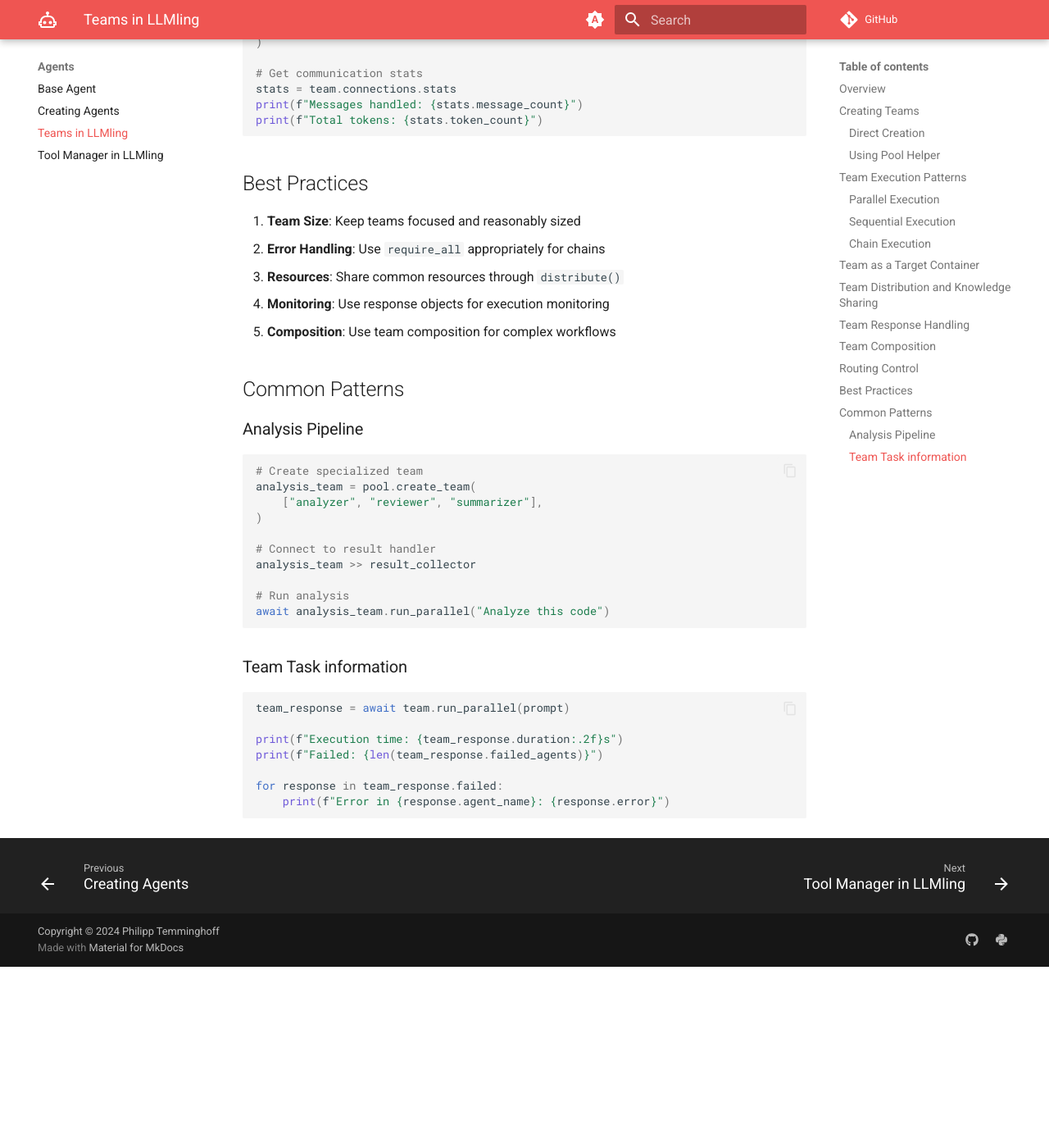
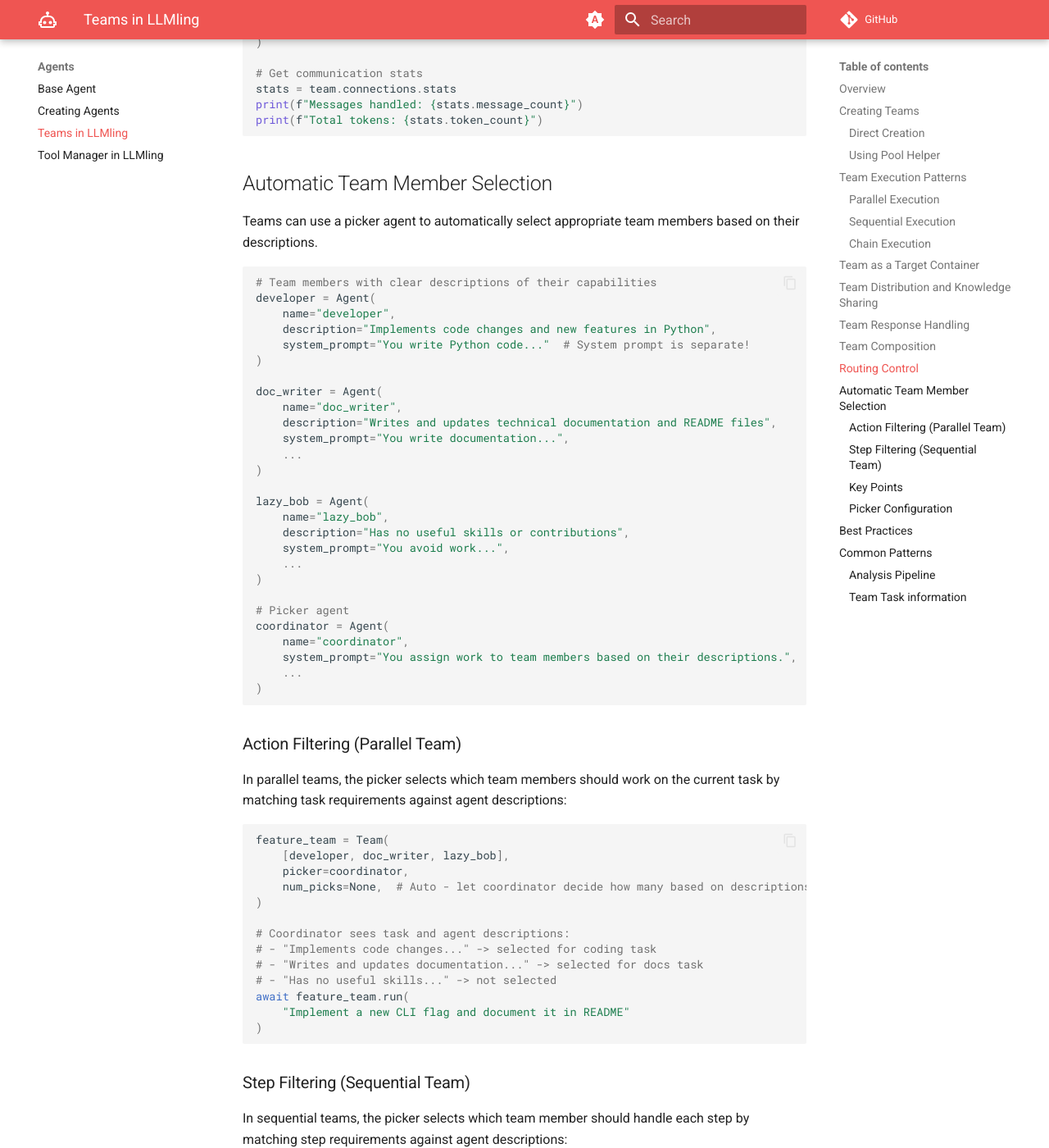
Before and after one commit to uk0/llmling-agent, an MkDocs documentation site: the page built from docs/agents/team.md, in a window 1280 px wide and 1400 px high, scrolled down 3653 px. Shown: the whole window at 82% size. Built offline with MkDocs 1.6.1 and Material for MkDocs 9.7.7, drawn with Linux system fonts in a browser that asks for light colours; comment, search, counter and statistics services are not loaded; before the commit the page ends 4832 px from its top, so only the background shows below that; some of the changed text lies outside the part shown.

Commit message:
chore: readme update

````diff
--- a/docs/agents/team.md
+++ b/docs/agents/team.md
@@ -175,6 +175,116 @@ print(f"Messages handled: {stats.message_count}")
 print(f"Total tokens: {stats.token_count}")
 ```
 
+## Automatic Team Member Selection
+
+Teams can use a picker agent to automatically select appropriate team members based
+on their descriptions.
+
+```python
+# Team members with clear descriptions of their capabilities
+developer = Agent(
+    name="developer",
+    description="Implements code changes and new features in Python",
+    system_prompt="You write Python code..."  # System prompt is separate!
+)
+
+doc_writer = Agent(
+    name="doc_writer",
+    description="Writes and updates technical documentation and README files",
+    system_prompt="You write documentation...",
+    ...
+)
+
+lazy_bob = Agent(
+    name="lazy_bob",
+    description="Has no useful skills or contributions",
+    system_prompt="You avoid work...",
+    ...
+)
+
+# Picker agent
+coordinator = Agent(
+    name="coordinator",
+    system_prompt="You assign work to team members based on their descriptions.",
+    ...
+)
+```
+
+### Action Filtering (Parallel Team)
+
+In parallel teams, the picker selects which team members should work on the current task
+by matching task requirements against agent descriptions:
+
+```python
+feature_team = Team(
+    [developer, doc_writer, lazy_bob],
+    picker=coordinator,
+    num_picks=None,  # Auto - let coordinator decide how many based on descriptions
+)
+
+# Coordinator sees task and agent descriptions:
+# - "Implements code changes..." -> selected for coding task
+# - "Writes and updates documentation..." -> selected for docs task
+# - "Has no useful skills..." -> not selected
+await feature_team.run(
+    "Implement a new CLI flag and document it in README"
+)
+```
+
+### Step Filtering (Sequential Team)
+
+In sequential teams, the picker selects which team member should handle each step
+by matching step requirements against agent descriptions:
+
+```python
+bugfix_team = TeamRun(
+    [
+        coder := Agent(
+            name="coder",
+            description="Implements bug fixes and code improvements"
+        ),
+        tester := Agent(
+            name="tester",
+            description="Runs tests and verifies code changes"
+        ),
+        lazy_jim := Agent(
+            name="lazy_jim",
+            description="Contributes nothing to the team"
+        )
+    ],
+    picker=coordinator,
+    num_picks=1,  # One agent per step
+)
+
+# For each step, coordinator matches requirements to descriptions:
+# 1. "Implements bug fixes..." -> selected for fix
+# 2. "Runs tests..." -> selected for verification
+# "Contributes nothing..." -> never selected
+await bugfix_team.run(
+    "Fix and verify the login system bug"
+)
+```
+
+### Key Points
+
+- Agent descriptions are crucial for selection
+- System prompts are separate from descriptions
+- Picker uses descriptions to match agents to tasks
+- Selection can be automatic (num_picks=None) or fixed (num_picks=N)
+
+### Picker Configuration
+
+Both team types support:
+
+- `picker`: Agent that selects team members
+- `num_picks`: Number of agents to select
+  - `None`: Auto mode - picker decides how many needed
+  - `1`: Single agent per task/step
+  - `N`: Exact number of agents required
+
+
+
+
 ## Best Practices
 
 1. **Team Size**: Keep teams focused and reasonably sized
````
